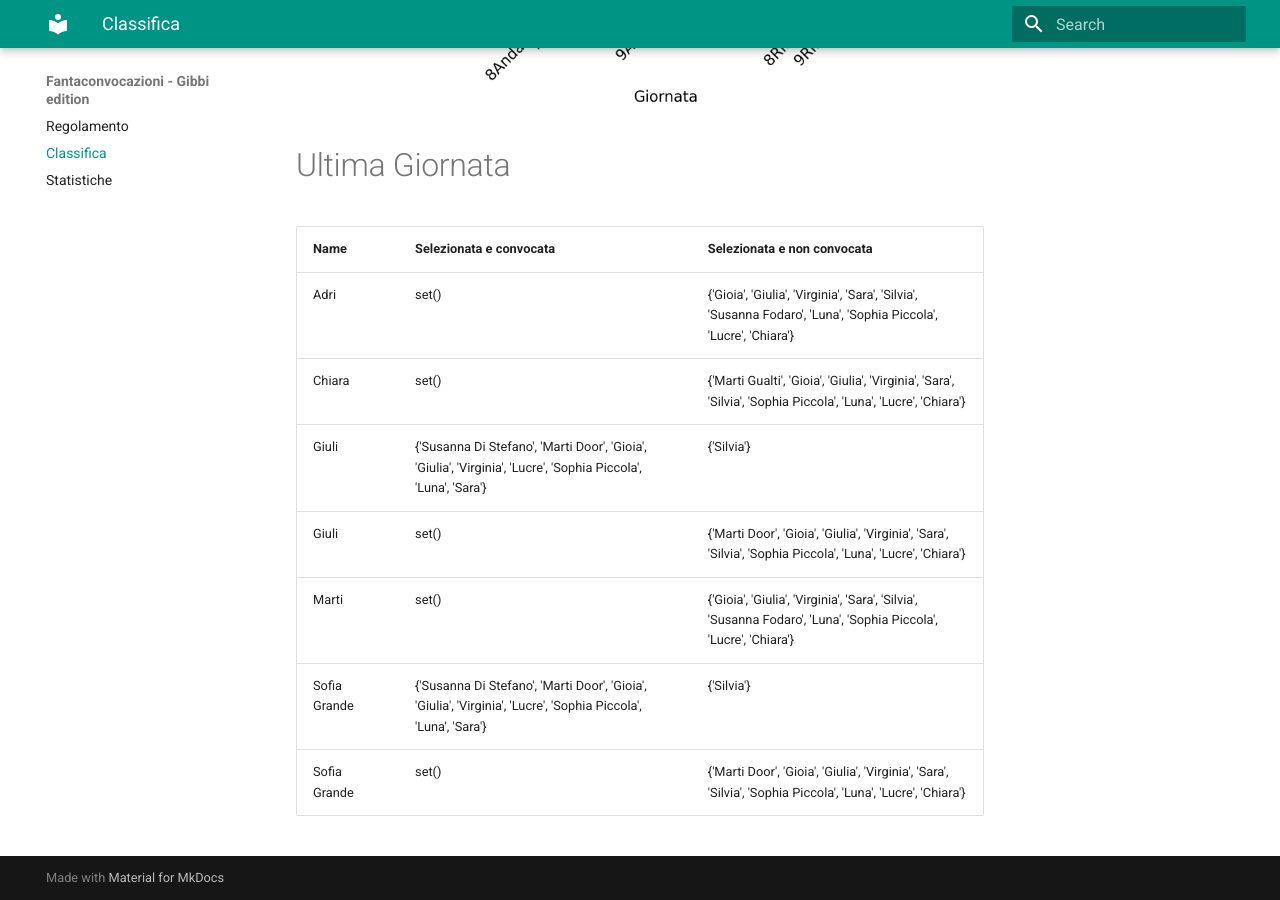
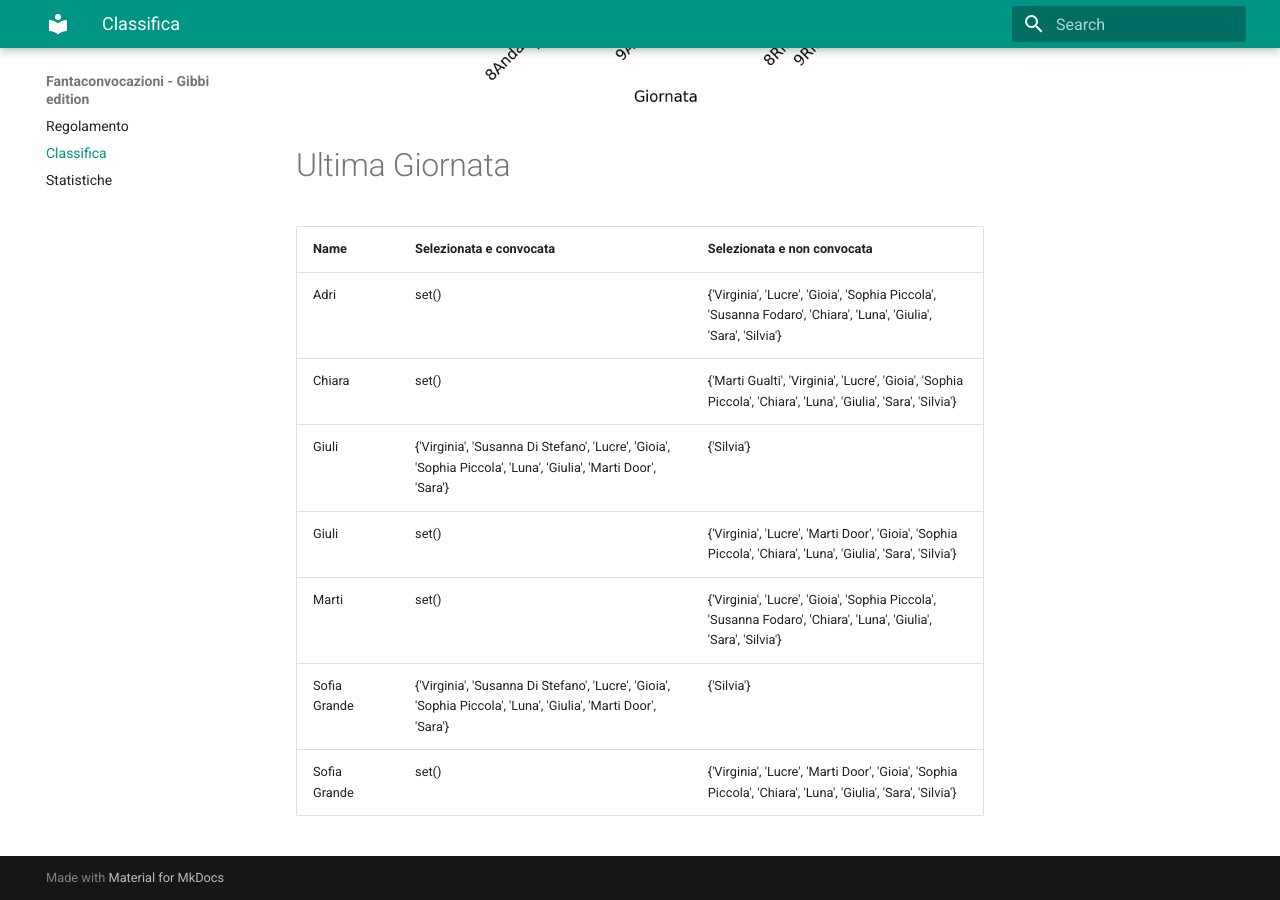
Before and after one commit to martinig94/fantagibbi, an MkDocs documentation site: the page built from docs/Classifica.md, in a window 1280 px wide and 900 px high, scrolled down 1003 px. Built offline with MkDocs 1.6.1 and Material for MkDocs 9.7.7, drawn with Linux system fonts in a browser that asks for light colours.

Commit message:
Auto-update from main.py

```diff
--- a/docs/Classifica.md
+++ b/docs/Classifica.md
@@ -18,11 +18,11 @@
 <!-- START_TABLE CORRECT -->
 | Name         | Selezionata e convocata                                                                                        | Selezionata e non convocata                                                                                      |
 |:-------------|:---------------------------------------------------------------------------------------------------------------|:-----------------------------------------------------------------------------------------------------------------|
-| Adri         | set()                                                                                                          | {'Gioia', 'Giulia', 'Virginia', 'Sara', 'Silvia', 'Susanna Fodaro', 'Luna', 'Sophia Piccola', 'Lucre', 'Chiara'} |
-| Chiara       | set()                                                                                                          | {'Marti Gualti', 'Gioia', 'Giulia', 'Virginia', 'Sara', 'Silvia', 'Sophia Piccola', 'Luna', 'Lucre', 'Chiara'}   |
-| Giuli        | {'Susanna Di Stefano', 'Marti Door', 'Gioia', 'Giulia', 'Virginia', 'Lucre', 'Sophia Piccola', 'Luna', 'Sara'} | {'Silvia'}                                                                                                       |
-| Giuli        | set()                                                                                                          | {'Marti Door', 'Gioia', 'Giulia', 'Virginia', 'Sara', 'Silvia', 'Sophia Piccola', 'Luna', 'Lucre', 'Chiara'}     |
-| Marti        | set()                                                                                                          | {'Gioia', 'Giulia', 'Virginia', 'Sara', 'Silvia', 'Susanna Fodaro', 'Luna', 'Sophia Piccola', 'Lucre', 'Chiara'} |
-| Sofia Grande | {'Susanna Di Stefano', 'Marti Door', 'Gioia', 'Giulia', 'Virginia', 'Lucre', 'Sophia Piccola', 'Luna', 'Sara'} | {'Silvia'}                                                                                                       |
-| Sofia Grande | set()                                                                                                          | {'Marti Door', 'Gioia', 'Giulia', 'Virginia', 'Sara', 'Silvia', 'Sophia Piccola', 'Luna', 'Lucre', 'Chiara'}     |
+| Adri         | set()                                                                                                          | {'Virginia', 'Lucre', 'Gioia', 'Sophia Piccola', 'Susanna Fodaro', 'Chiara', 'Luna', 'Giulia', 'Sara', 'Silvia'} |
+| Chiara       | set()                                                                                                          | {'Marti Gualti', 'Virginia', 'Lucre', 'Gioia', 'Sophia Piccola', 'Chiara', 'Luna', 'Giulia', 'Sara', 'Silvia'}   |
+| Giuli        | {'Virginia', 'Susanna Di Stefano', 'Lucre', 'Gioia', 'Sophia Piccola', 'Luna', 'Giulia', 'Marti Door', 'Sara'} | {'Silvia'}                                                                                                       |
+| Giuli        | set()                                                                                                          | {'Virginia', 'Lucre', 'Marti Door', 'Gioia', 'Sophia Piccola', 'Chiara', 'Luna', 'Giulia', 'Sara', 'Silvia'}     |
+| Marti        | set()                                                                                                          | {'Virginia', 'Lucre', 'Gioia', 'Sophia Piccola', 'Susanna Fodaro', 'Chiara', 'Luna', 'Giulia', 'Sara', 'Silvia'} |
+| Sofia Grande | {'Virginia', 'Susanna Di Stefano', 'Lucre', 'Gioia', 'Sophia Piccola', 'Luna', 'Giulia', 'Marti Door', 'Sara'} | {'Silvia'}                                                                                                       |
+| Sofia Grande | set()                                                                                                          | {'Virginia', 'Lucre', 'Marti Door', 'Gioia', 'Sophia Piccola', 'Chiara', 'Luna', 'Giulia', 'Sara', 'Silvia'}     |
 <!-- END_TABLE CORRECT -->
```
